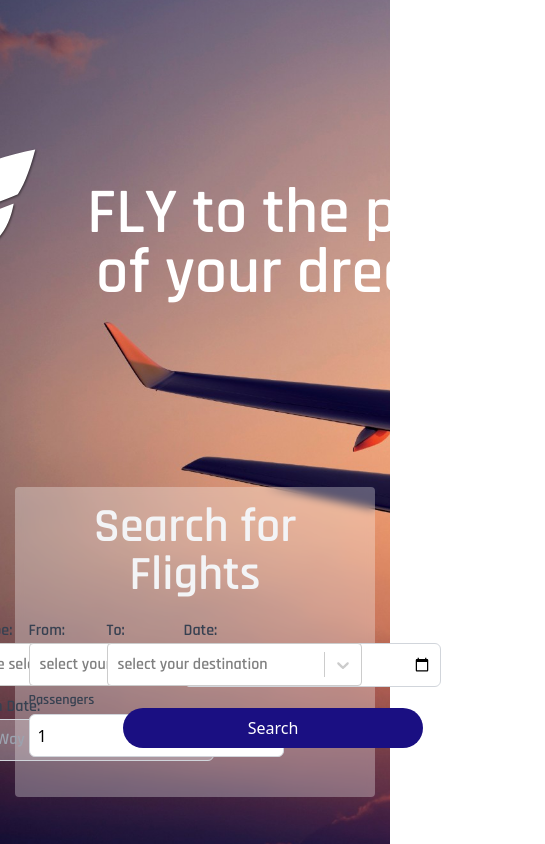
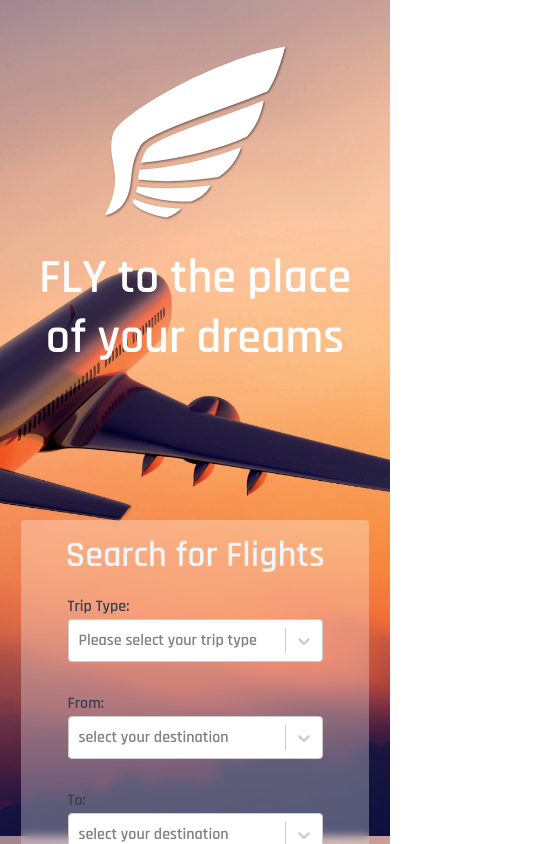
Before and after one commit to OmarAbdelhamed/pinsoft-fly-app, a React (Create React App) app: page /home in a window 390 px wide. Shown: the part 940-1784 px from the top of the page, 545 px wide, since content can reach past the window. Built offline with nearby package versions, Linux system fonts and the light colour scheme; no server answers.

Commit message:
home screen responsive

```diff
--- a/src/components/HomeScreen/HomeForm.js
+++ b/src/components/HomeScreen/HomeForm.js
@@ -177,11 +177,11 @@ const HomeForm = () => {
   };
   return (
     <>
-      <div className='bg-[#d9d9d9] w-[360px] rounded py-4 my-3 px-2  lg:w-auto mx-auto backdrop-blur-sm bg-white/30'>
-        <h2 className='text-5xl font-bold mb-4 text-center text-gray-100 font-Headlines'>
+      <div className='bg-[#d9d9d9] w-[360px] rounded py-4 my-3 px-2 h-auto w-auto mx-auto backdrop-blur-sm bg-white/30'>
+        <h2 className='md:text-5xl text-4xl font-bold mb-4 text-center text-gray-100 font-Headlines'>
           Search for Flights
         </h2>
-        <form className='grid grid-flow-row px-4 grid-cols-4 grid-rows-2 items-center lg:gap-6 max-w-auto mb-4 bg-transparent place-items-center  '>
+        <form className='grid grid-flow-row px-4 grid-cols-1 grid-rows-7 md:grid-cols-4 md:grid-rows-2 items-center gap-6 max-w-auto mb-4 bg-transparent place-items-center  '>
           <label htmlFor='trip' className='font-Headlines text-gray-700'>
             Trip Type:
             <Select
@@ -191,7 +191,7 @@ const HomeForm = () => {
               placeholder='Please select your trip type'
               value={ticketType}
               required
-              className=' row-start-1'
+              className=' '
               onChange={ticketTypeHandler}
               styles={customStyles}
             ></Select>
@@ -204,7 +204,7 @@ const HomeForm = () => {
               options={filteredOptionsFrom}
               placeholder='select your destination'
               value={selectedOptionFrom}
-              className='row-start-2'
+              className=''
               onChange={handleSelectFrom}
               isSearchable={true}
               styles={customStyles}
@@ -218,14 +218,14 @@ const HomeForm = () => {
               options={filteredOptionsTo}
               placeholder='select your destination'
               value={selectedOptionTo}
-              className='row-start-3 col-start-1'
+              className=''
               onChange={handleSelectTo}
               isSearchable={true}
               styles={customStyles}
             />
           </label>
 
-          <label htmlFor='date' className='font-Headlines text-gray-700'>
+          <label htmlFor='date' className='font-Headlines text-gray-700 flex flex-col '>
             Date:
             <input
               type='date'
@@ -235,7 +235,7 @@ const HomeForm = () => {
                 handleSelectedDate(event);
               }}
               required
-              className='border border-gray-300 rounded-md p-2 min-w-[257px]'
+              className=' border border-gray-300 rounded-md p-2 min-w-[255px]'
             />
           </label>
 
@@ -243,7 +243,7 @@ const HomeForm = () => {
             <>
               <label
                 htmlFor='returnDate'
-                className='font-Headlines ml-4 text-gray-700'
+                className='font-Headlines  text-gray-700 flex flex-col'
               >
                 Return Date:
                 <input
@@ -254,7 +254,7 @@ const HomeForm = () => {
                     handleSelectedReturnDate(event);
                   }}
                   required
-                  className='border border-gray-300 rounded-md p-2   min-w-[255px] '
+                  className=' border border-gray-300 rounded-md p-2   min-w-[255px] '
                 />
               </label>
             </>
@@ -262,7 +262,7 @@ const HomeForm = () => {
             <>
               <label
                 htmlFor='returnDate'
-                className='font-Headlines ml-4 text-gray-700'
+                className='font-Headlines  text-gray-700 flex flex-col '
               >
                 Return Date:
                 <input
@@ -278,10 +278,10 @@ const HomeForm = () => {
           )}
 
           <div>
-            <div className='mb-2'>
+            <div className=''>
               <label
                 htmlFor='total-count'
-                className='block text-sm font-medium text-gray-700 font-Headlines'
+                className='font-medium text-gray-700 font-Headlines '
               >
                 Passengers
               </label>
@@ -289,7 +289,7 @@ const HomeForm = () => {
                 id='total-count'
                 name='total-count'
                 type='text'
-                className='block w-full px-2 py-1 mt-1 text-base border border-gray-300 rounded-md cursor-pointer h-[43px] min-w-[255px]'
+                className=' block w-full px-2 py-1 mt-1 text-base border border-gray-300 rounded-md cursor-pointer h-[43px] min-w-[255px]'
                 value={totalCount}
                 readOnly
                 onClick={() => setShowPopup(!showPopup)}
@@ -362,14 +362,15 @@ const HomeForm = () => {
               )}
             </div>
           </div>
-
+          <div className='md:col-span-2 '>
           <button
             type='button'
-            className='bg-primary-color hover:bg-primary-color-dark transition ease-linear  text-white p-2 rounded-full  min-w-[300px] row-start-2 col-start-3 col-end-5'
+            className='bg-primary-color hover:bg-primary-color-dark transition ease-linear  text-white p-2 rounded-full  min-w-[300px] mt-6 '
             onClick={handleSearchClick}
           >
             Search
           </button>
+          </div>
         </form>
       </div>
       {showWarning && <WarningPopUp onClose={handleWarningClose} />}
--- a/src/screens/HomeScreen.js
+++ b/src/screens/HomeScreen.js
@@ -36,9 +36,9 @@ const HomeScreen = () => {
             id='book'
             className=' lg:px-[100px] relative min-h-[920px] flex flex-col items-center justify-center gap-[140px]'
           >
-            <div className='flex flex-row items-center justify-center mt-10'>
+            <div className='flex flex-col md:flex-row items-center justify-center mt-10'>
               <GiLibertyWing className='text-[200px] drop-shadow-[1px_1px_1px_rgba(0,0,0,0.5)]  shadow-white rounded-3xl text-white' />
-              <h1 className=' text-center text-[4rem] mt-4 px-4 font-semibold leading-[60px] w-[500px] text-white font-Headlines  '>
+              <h1 className=' text-center   text-[3rem] md:text-[4rem] mt-4 px-4 font-semibold leading-[60px] md:w-[500px] text-white font-Headlines  '>
                 FLY to the place of your dreams
               </h1>
             </div>
```
